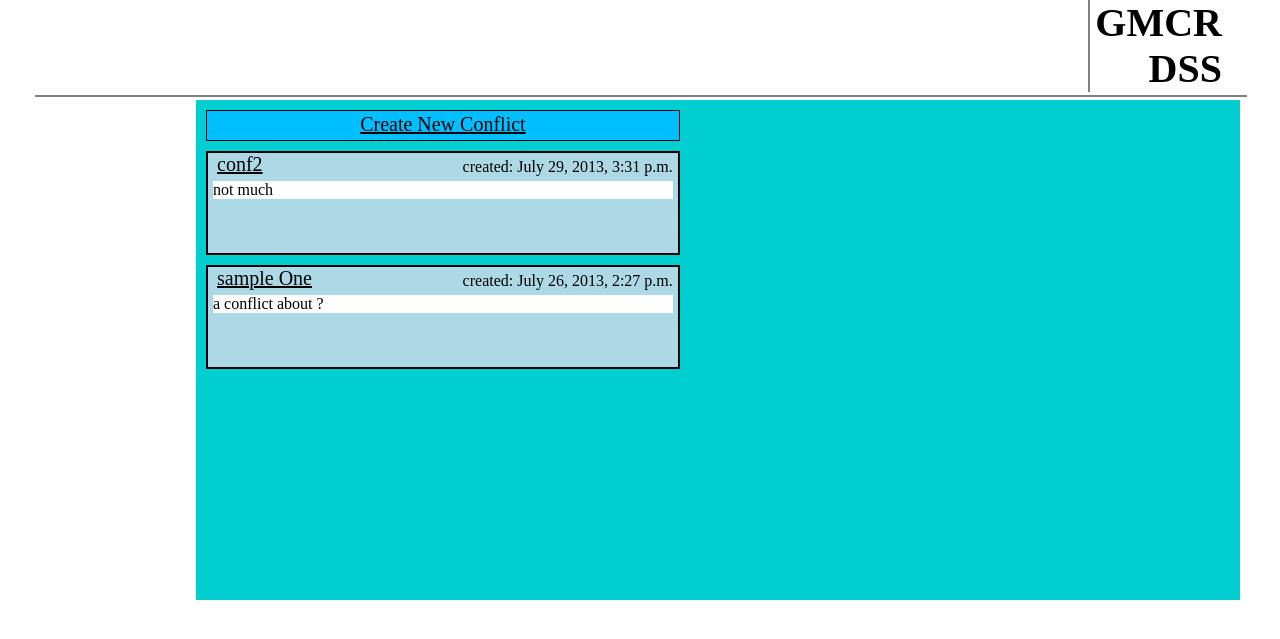
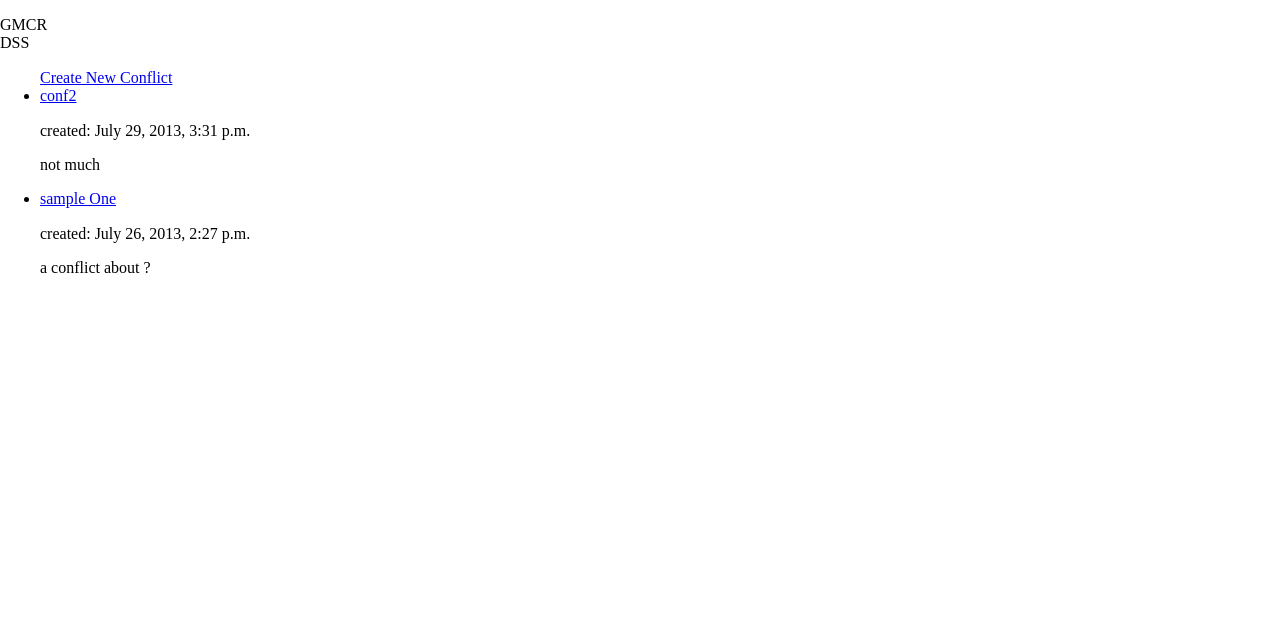
Before and after one commit to onp/GMCRsite, a Django app: page /conflicts/ in a window 1280 px wide. Shown: the top 639 px of the page. Run offline with Django 3.2, Linux system fonts and the light colour scheme; data comes from the database, SQL or seed files in the repository; both versions use the stored data as it was before the commit; parts of the project's set-up code (start-up, migrations or seed data) failed here and were passed over; some libraries are stand-ins or nearby versions.

Commit message:
changesA

```diff
--- a/gmConflicts/static/gmConflicts/styles/style_edit.css
+++ /dev/null
@@ -1,252 +0,0 @@
-div.container{
-	width:1200px;
-	position:relative;
-	margin:0 auto;
-}
-
-ul{margin:0;padding:0}
-li{margin:0;padding:0;list-style:none;}
-p{margin:0;padding:0}
-div{margin:0;padding:0}
-
-div.topbar{
-	position:relative;
-	width:101%;
-	height:95px;
-	right:5px;
-	border-bottom:2px solid gray;
-}
-
-div.topbar p{
-	border-left:2px solid gray;
-	padding:0px 5px;
-	text-align:right;
-	position:absolute;
-	right:20px;
-	font-size:40px;
-	font-weight:bold;
-}
-
-div.sidebar{
-	position:absolute;
-	top:100px;
-}
-
-div.sidebar ul{
-	margin:0;
-	padding:0;
-}
-
-div.sidebar li{
-	position:relative;
-	display:block;
-	height:32px;
-	width:150px;
-	list-style:none;
-	background-color:gray;
-	box-sizing:border-box;
-	border-top:1px solid black;
-	border-bottom:1px solid lightGray;
-	border-right:1px solid black;
-}
-
-div.sidebar li ul{
-	display:none;
-	position:absolute;
-	left:150px;
-	top:-1px;
-}
-
-div.sidebar li p{
-	margin:0;
-	padding:4px 12px;
-}
-
-div.mainContent{
-	position:absolute;
-	left: 13%;
-	top:100px;
-	background-color:darkTurquoise;
-	min-height:500px;
-	width:87%;
-}
-
-ul.confList,
-div.dmList{
-	position:relative;
-	width:45%;
-	padding:10px;
-}
-
-li.conflictBox,
-form.dmForm{
-	position:relative;
-	margin-bottom:10px;
-	border:2px solid black;
-	width:100%;
-	min-height:100px;
-	background-color:lightBlue;
-}
-
-a.addConflict,
-li.addDM {
-	position:relative;
-	margin:0px;
-	margin-bottom:10px;
-	border:1px solid black;
-	width:100%;
-	height:25px;
-	padding:2px 1px;
-	background-color:deepskyblue;
-	text-align:center;
-	font-size:20px;
-}
-
-a.addConflict{
-	display:block;
-	color:black;
-}
-
-a.addConflict:hover,
-li.addDM:hover {
-	border:2px black solid;
-	padding:1px 0px;
-}
-
-a.confLink,
-form.dmForm input.dmName{
-	position:relative;
-	margin:5px;
-	width:45%;
-	font-size:20px;
-	color:red;
-	padding:8px 4px;
-}
-
-a.confLink{
-	color:black;
-}
-
-form.dmForm ul.dmOptions{
-	margin:5px;
-	padding:5px;
-	padding-bottom:1px;
-	position:relative;
-	width:300px;
-	min-height:65px;
-	background-color:beige;
-}
-
-li.option {
-	height:60px;
-	width:300px;
-	margin-bottom:5px;
-	background-color:lightGreen;
-	position:relative;
-}
-
-li.addOpt {
-	height:18px;
-	width:288px;
-	padding:5px;
-	margin-bottom:5px;
-	background-color:limeGreen;
-	border:1px limeGreen solid;
-	position:relative;
-	text-align:center;
-}
-
-li.addOpt:hover {
-	border:1px black solid;
-}
-
-li.option img.icon{
-	position:relative;
-	height:40px;
-	width:40px;
-	border:2px solid black;
-	border-radius:10px;
-	margin:7px;
-	background-color:gold;
-}
-
-li.option img.icon:hover{
-	border:3px solid black;
-	margin:6px;
-}
-
-li.option input.optName{
-	position: absolute;
-	background-color:lightGreen;
-	border:1px solid lightGreen;
-	margin:5px;
-	font-weight:bold;
-	font-size:16px;
-}
-
-li.option input.optName:hover{
-	position: absolute;
-	background-color:lightGreen;
-	border:1px solid black;
-	margin:5px;
-	font-weight:bold;
-	font-size:16px;
-}
-
-li.option div.optDetails{
-	position:absolute;
-	margin:5px;
-	bottom:0;
-	left:56px;
-}
-
-img.cornerX{
-	position:absolute;
-	right:4px;
-	top:3px;
-	height:14px;
-	width:14px;
-	padding:1px;
-	border-radius:9px;
-}
-
-img.cornerX:hover{
-	border:1px solid black;
-	padding:0px;
-}
-
-div.iconPicker{
-	padding:3.5px;
-	background-color:red;
-	width:147px;
-	position:absolute;
-	left:0px;
-	top:0px;
-	z-index:1;
-}
-
-img.iconPicker{
-	position:relative;
-	float:left;
-	height:40px;
-	width:40px;
-	border:2px solid black;
-	margin:2.5px;
-	border-radius:10px;
-	background-color:gold;
-}
-
-img.iconPicker:hover{
-	border:3px solid black;
-	margin:1.5px;
-}
-
-p.confDescription{
-	background-color:white;
-	margin:5px;
-}
-
-p.pub_date{
-	margin:5px;
-	float:right;
-}
--- a/gmConflicts/urls.py
+++ b/gmConflicts/urls.py
@@ -3,16 +3,14 @@ from django.conf.urls import patterns, url
 from gmConflicts import views
 
 urlpatterns = patterns('',
-	# ex: /conflict/
+    # ex: /conflict/
     url(r'^$', views.index, name='index'),
-	# ex: /conflict/new
+    # ex: /conflict/new
     url(r'^new/$', views.newConflict, name='newConflict'),
     # ex: /conflict/5/
     url(r'^(?P<conf_id>\d+)/$', views.editor, name='editor'),
-    # ex: /conflicts/5/save/
-    url(r'^(?P<conf_id>\d+)/save/$', views.save, name='save'),
     # ex: /conflicts/5/network/
     url(r'^(?P<conf_id>\d+)/network/$', views.network, name='network'),
-    # ex: /polls/5/vote/
+    # ex: /conflicts/5/tree/
     url(r'^(?P<conf_id>\d+)/tree/$', views.tree, name='tree'),
 )
--- a/gmConflicts/views.py
+++ b/gmConflicts/views.py
@@ -11,32 +11,33 @@ def index(request):
     context = {'latest_conflicts': latest_conflicts}
     return render(request, 'gmConflicts/index.html', context)
 
+@csrf_exempt
 def newConflict(request):
-	if 'msg' in request.POST :
-		conf = GM_conflict(
-				title="newConf",
-				description = "A new conflict",
-				pub_date = timezone.now(),
-				json_rep = request.POST['msg'],
-				json_stabilities = "{}")
-		conf.save()
-		return HttpResponseRedirect(reverse('gmConflicts:editor', args=[conf.id]))
+    if request.method == "POST":
+        conf = GM_conflict(
+                title="newConf",
+                description = "A new conflict",
+                pub_date = timezone.now(),
+                json_rep = request.POST['msg'],
+                json_stabilities = "{}")
+        conf.save()
+        return HttpResponse(reverse('gmConflicts:editor', args=[conf.id]))
 
-	else:
-		conf = {'json_rep':"{}"}
-		return render(request, 'gmConflicts/editor.html',{'conf':conf})
-
-
-def editor(request, conf_id):
-    conf = get_object_or_404(GM_conflict, pk=conf_id)
-    return render(request, 'gmConflicts/editor.html', {'conf': conf})
+    elif request.method == "GET":
+        conf = {'json_rep':"{}"}
+        return render(request, 'gmConflicts/editor.html',{'conf':conf})
 
 @csrf_exempt
-def save(request, conf_id):
-    conf = get_object_or_404(GM_conflict,pk=conf_id)
-    conf.json_rep = request.POST['msg']
-    conf.save()
-    return HttpResponse("Ajax save success.")
+def editor(request, conf_id):
+    if request.method == "POST":
+        conf = get_object_or_404(GM_conflict,pk=conf_id)
+        conf.json_rep = request.POST['msg']
+        conf.save()
+        return HttpResponse("Ajax save success.")
+
+    elif request.method == "GET":
+        conf = get_object_or_404(GM_conflict, pk=conf_id)
+        return render(request, 'gmConflicts/editor.html', {'conf': conf})
 
 def network(request, conf_id):
     return HttpResponse("You're looking at the network representation of conflict %s." % conf_id)
```
Also changed, not shown: gmConflicts/static/gmConflicts/js/dmPage.js (+5 -2 lines), gmConflicts/static/gmConflicts/styles/styles.css (+80 -13 lines), gmConflicts/templates/gmConflicts/editor.html (+10 -5 lines), GMCR_database.db (deleted), gmcr/data.db.
